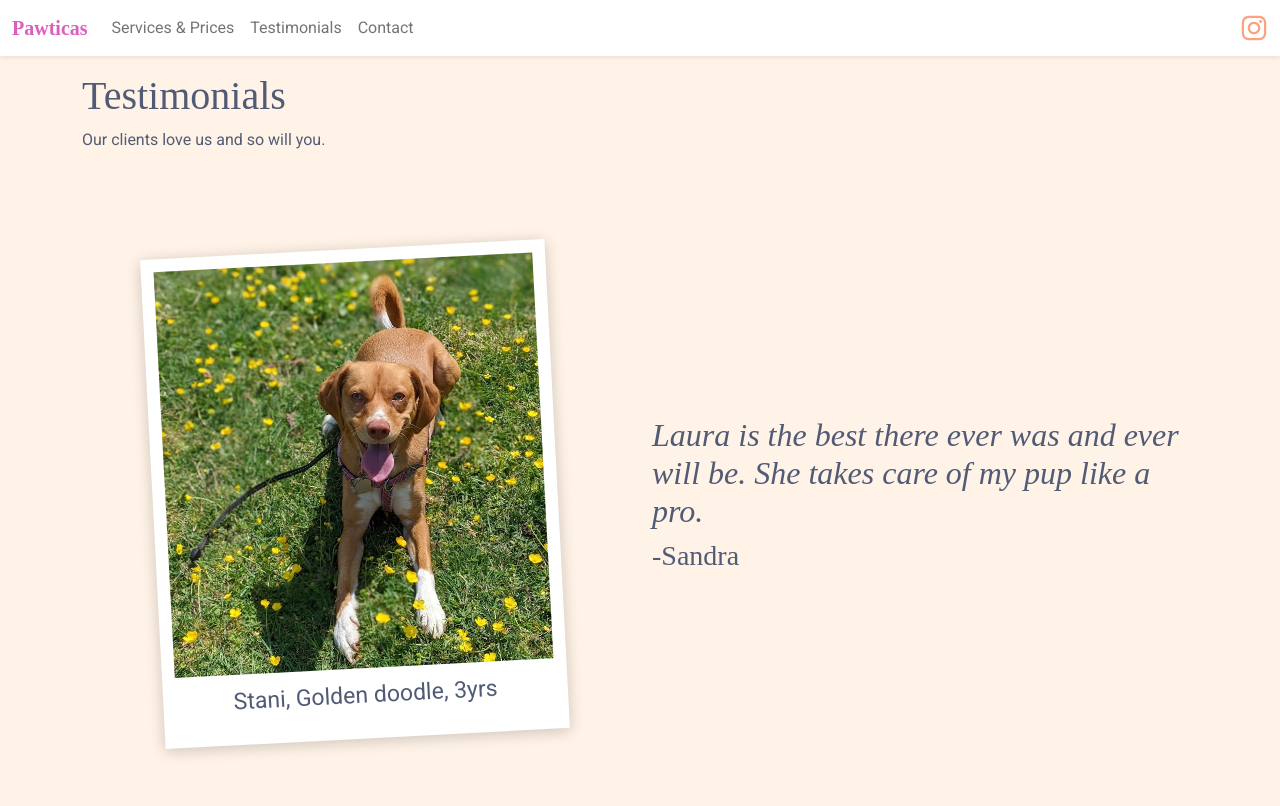
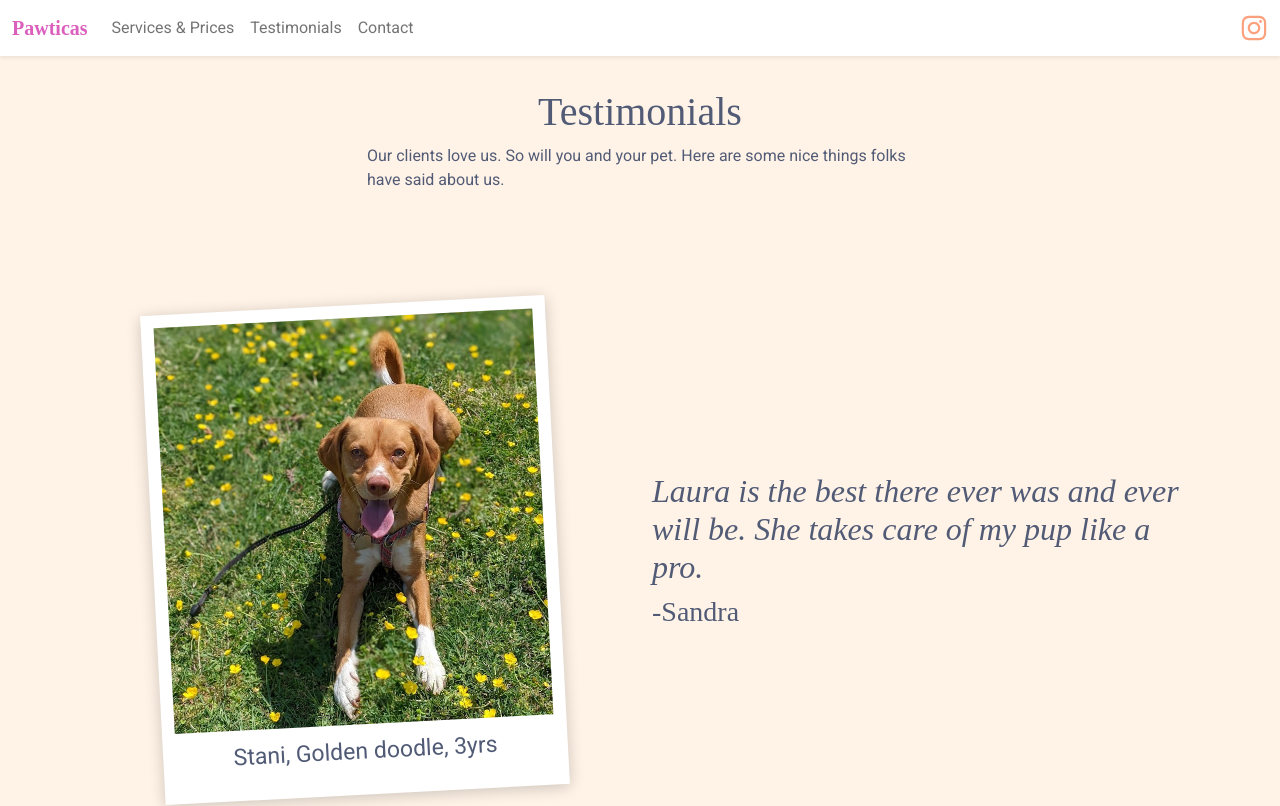
Before and after one commit to seanperkins/pawticas, a Next.js app: page /testimonials in a window 1280 px wide. Shown: the top 806 px of the page. Built offline with nearby package versions, Linux system fonts and the light colour scheme; a web font is replaced by a local one.

Commit message:
Minor adjustments to spacing and alignment

```diff
--- a/pages/contact.js
+++ b/pages/contact.js
@@ -3,7 +3,7 @@ import Layout from '../components/Layout'
 export default function Contact() {
   return (
     <Layout>
-      <h1>Contact</h1>
+      <h1 className="text-center py-3">Contact</h1>
     </Layout>
   )
 }
--- a/pages/services-and-prices.js
+++ b/pages/services-and-prices.js
@@ -6,7 +6,7 @@ import serviceArea from '../constants/serviceArea'
 export default function Home() {
   return (
     <Layout>
-      <h1 className="text-center">Services & Prices</h1>
+      <h1 className="text-center py-3">Services & Prices</h1>
       <div className="row py-3" id="how-i-work">
         <div className="col-sm-10 offset-sm-1 col-md-6 offset-md-3 col-12">
           <h2>How I work</h2>
--- a/pages/testimonials.js
+++ b/pages/testimonials.js
@@ -5,8 +5,15 @@ import testimonials from '../constants/testimonials'
 export default function TestimonialsPage() {
   return (
     <Layout>
-      <h1>Testimonials</h1>
-      <p>Our clients love us and so will you.</p>
+      <div className="row py-3">
+        <div className="col-md-6 offset-md-3 col-12">
+          <h1 className="text-center">Testimonials</h1>
+          <p>
+            Our clients love us. So will you and your pet. Here are some nice
+            things folks have said about us.
+          </p>
+        </div>
+      </div>
       {testimonials.map((testimonial, index) => (
         <Testimonial
           position={index % 2 === 0 ? 'left' : 'right'}
```
